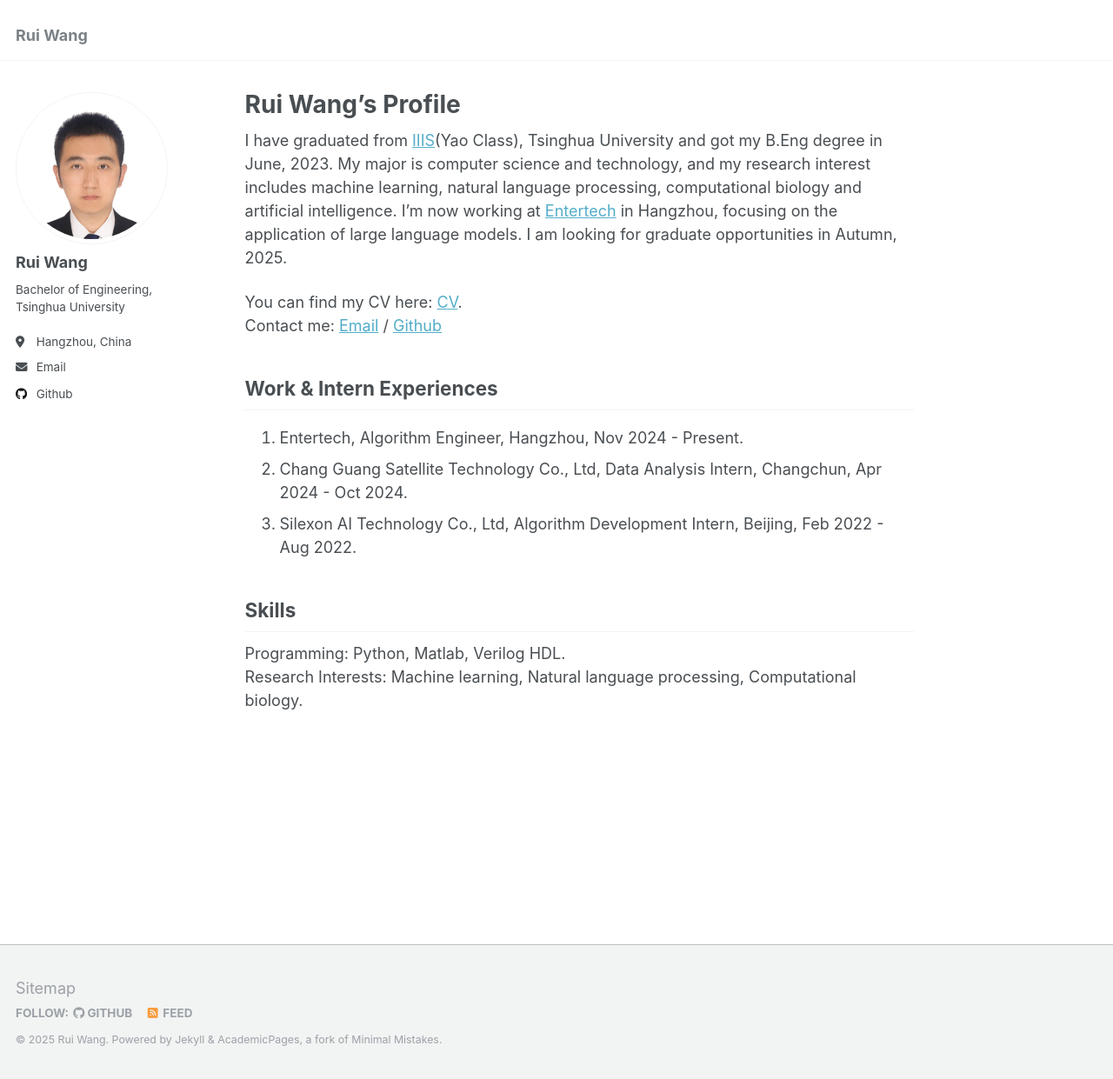
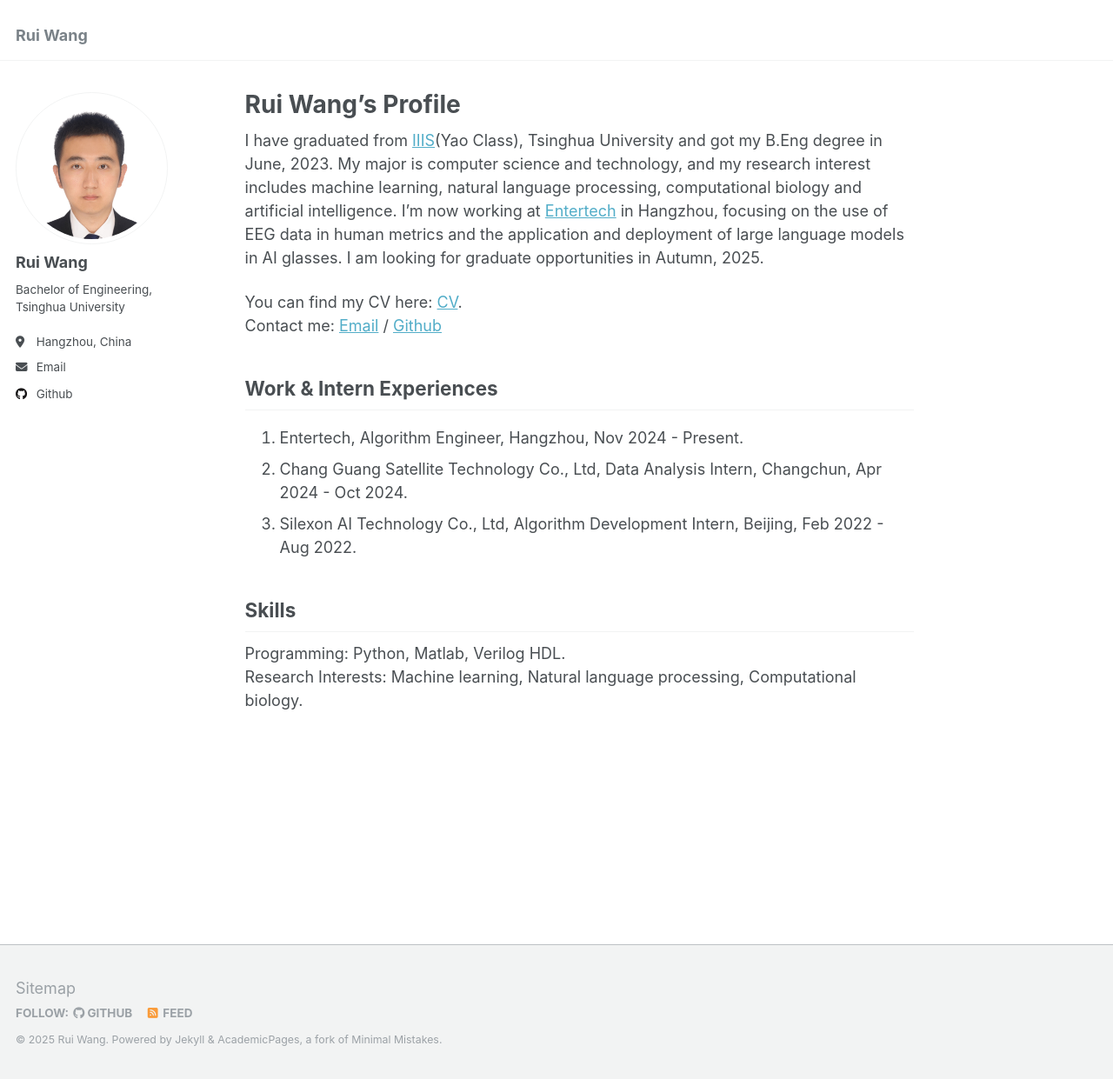
Before and after one commit to ruiiwang/ruiiwang.github.io, a Jekyll site: the page built from _pages/about.md, in a window 1280 px wide and 1241 px high. Shown: the whole window at 87% size. Built offline with Jekyll 4.4.1, drawn with Linux system fonts in a browser that asks for light colours.

Commit message:
Update about.md

```diff
--- a/_pages/about.md
+++ b/_pages/about.md
@@ -7,7 +7,7 @@ redirect_from:
   - /about.html
 ---
 
-I have graduated from [IIIS](https://iiis.tsinghua.edu.cn/)(Yao Class), Tsinghua University and got my B.Eng degree in June, 2023. My major is computer science and technology, and my research interest includes machine learning, natural language processing, computational biology and artificial intelligence. I'm now working at [Entertech](https://www.entertech.cn/) in Hangzhou, focusing on the application of large language models. I am looking for graduate opportunities in Autumn, 2025.
+I have graduated from [IIIS](https://iiis.tsinghua.edu.cn/)(Yao Class), Tsinghua University and got my B.Eng degree in June, 2023. My major is computer science and technology, and my research interest includes machine learning, natural language processing, computational biology and artificial intelligence. I'm now working at [Entertech](https://www.entertech.cn/) in Hangzhou, focusing on the use of EEG data in human metrics and the application and deployment of large language models in AI glasses. I am looking for graduate opportunities in Autumn, 2025.
 
 You can find my CV here: [CV](../assets/Curriculum_Vitae.pdf).<br/>
 Contact me: [Email](mailto:wangrui6240@outlook.com) / [Github](https://github.com/ruiiwang) <!-- / [Wechat](../images/wechat.jpg) -->
```
